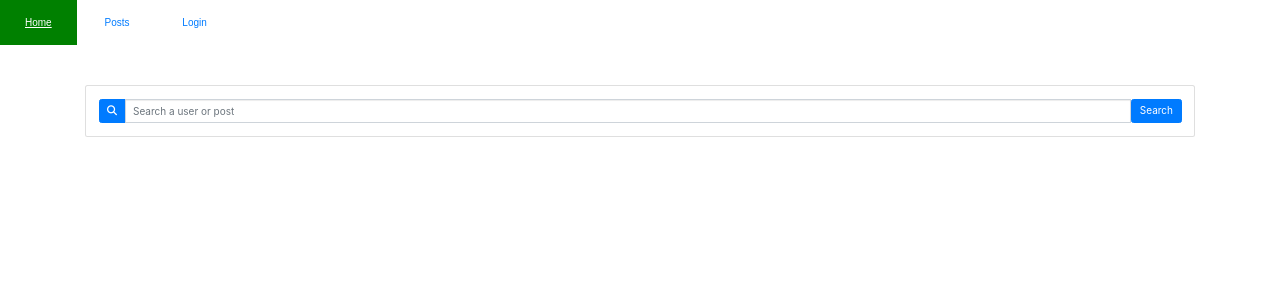
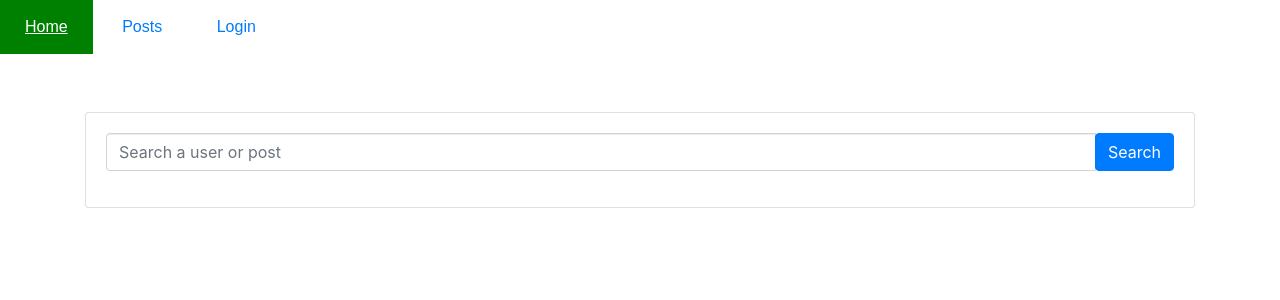
Before and after one commit to divya21098/CS546_group17_final_project, a Node server app: page /posts in a window 1280 px wide. Shown: the top 300 px of the page. Run offline with Node 20, Linux system fonts and the light colour scheme; data that the repository does not hold is empty; some libraries are stand-ins or nearby versions.

Commit message:
Posts Handlebars fixed..

```diff
--- a/package.json
+++ b/package.json
@@ -20,6 +20,7 @@
   "dependencies": {
     "bcryptjs": "^2.4.3",
     "bootstrap": "^5.2.3",
+    "bootstrap-icons": "^1.10.2",
     "express": "^4.18.2",
     "express-handlebars": "^6.0.6",
     "express-session": "^1.17.3",
--- a/public/css/style.css
+++ b/public/css/style.css
@@ -80,3 +80,35 @@
     overflow: hidden;
     text-overflow: ellipsis;
   }
+
+  .flex-container {
+    display: flex;
+}
+
+.flex-child {
+    flex: 1;
+
+}
+
+.flex-child:first-child {
+    margin-right: 20px;
+}
+
+.px-2 {
+  padding-left: 8px;
+  padding-right: 8px;
+}
+
+.card-map{
+  height:400px;
+  width:100%;
+}
+
+.aptPhoto{
+  height: 200px;
+  width: auto;
+}
+
+:root {
+  font-size: 100%;
+}
--- a/views/layouts/main.handlebars
+++ b/views/layouts/main.handlebars
@@ -11,6 +11,12 @@
 
     <link rel="stylesheet" href="https://cdn.jsdelivr.net/npm/bootstrap@4.3.1/dist/css/bootstrap.min.css"
         integrity="sha384-ggOyR0iXCbMQv3Xipma34MD+dH/1fQ784/j6cY/iJTQUOhcWr7x9JvoRxT2MZw1T" crossorigin="anonymous">
+
+    <link rel="stylesheet" href="./public/css/style.css" />
+    <link rel="stylesheet" href="https://cdn.jsdelivr.net/npm/bootstrap@4.3.1/dist/css/bootstrap.min.css" integrity="sha384-ggOyR0iXCbMQv3Xipma34MD+dH/1fQ784/j6cY/iJTQUOhcWr7x9JvoRxT2MZw1T" crossorigin="anonymous">
+
+
+    <link rel="stylesheet" href="https://cdn.jsdelivr.net/npm/bootstrap-icons@1.10.2/font/bootstrap-icons.css">
 
 
 
--- a/views/login.handlebars
+++ b/views/login.handlebars
@@ -4,7 +4,7 @@
 
     <div class="container">
         <div class="row align-items-center vh-100">
-            <div class="col-10 mx-auto">
+            <div class="col-6 mx-auto">
                 <div class="card shadow border">
                     <div class="card-body d-flex flex-column align-items-center">
                         <div class="login-page">
@@ -44,7 +44,7 @@
                                         <div class="form-check">
                                             <input class="form-check-input" type="checkbox" value="" id="form2Example31"
                                                 checked />
-                                            <label class="form-check-label" for="form2Example31"> Remember me </label>
+                                            <label class="form-check-label" for="form2Example31"> &nbsp; &nbsp; Remember me </label>
                                         </div>
                                     </div>
 
--- a/views/posts/index.handlebars
+++ b/views/posts/index.handlebars
@@ -7,21 +7,19 @@
         <div class="card search search-card mt-5">
             <div class="card-body">
 
-                <div class="input-group md-form form-sm form-1 pl-0">
-                    <div class="input-group-prepend">
+                <div class="input-group mb-3">
 
-
-                        <button type="submit" class="btn btn-primary">
-                            <i class="fas fa-search"></i>
-                        </button>
-
+                    <input type="text" class="form-control" id="search" name="search"
+                        placeholder="Search a user or post" aria-label="Search"/>
+                    <div class="input-group-append">
+                        <span class="input-group-button" id="basic-addon2"><button type="submit"
+                                class="btn btn-primary" value="Search">Search</button></span>
                     </div>
-                    <input id="search-bar" name="search" class="form-control searchFields" type="text"
-                        placeholder="Search a user or post" aria-label="Search">
-                    <input class="btn btn-primary" type="submit" value="Search">
                 </div>
 
             </div>
+
+
 
         </div>
 
```
Also changed, not shown: views/posts/postDetails.handlebars (+60 -12 lines).
